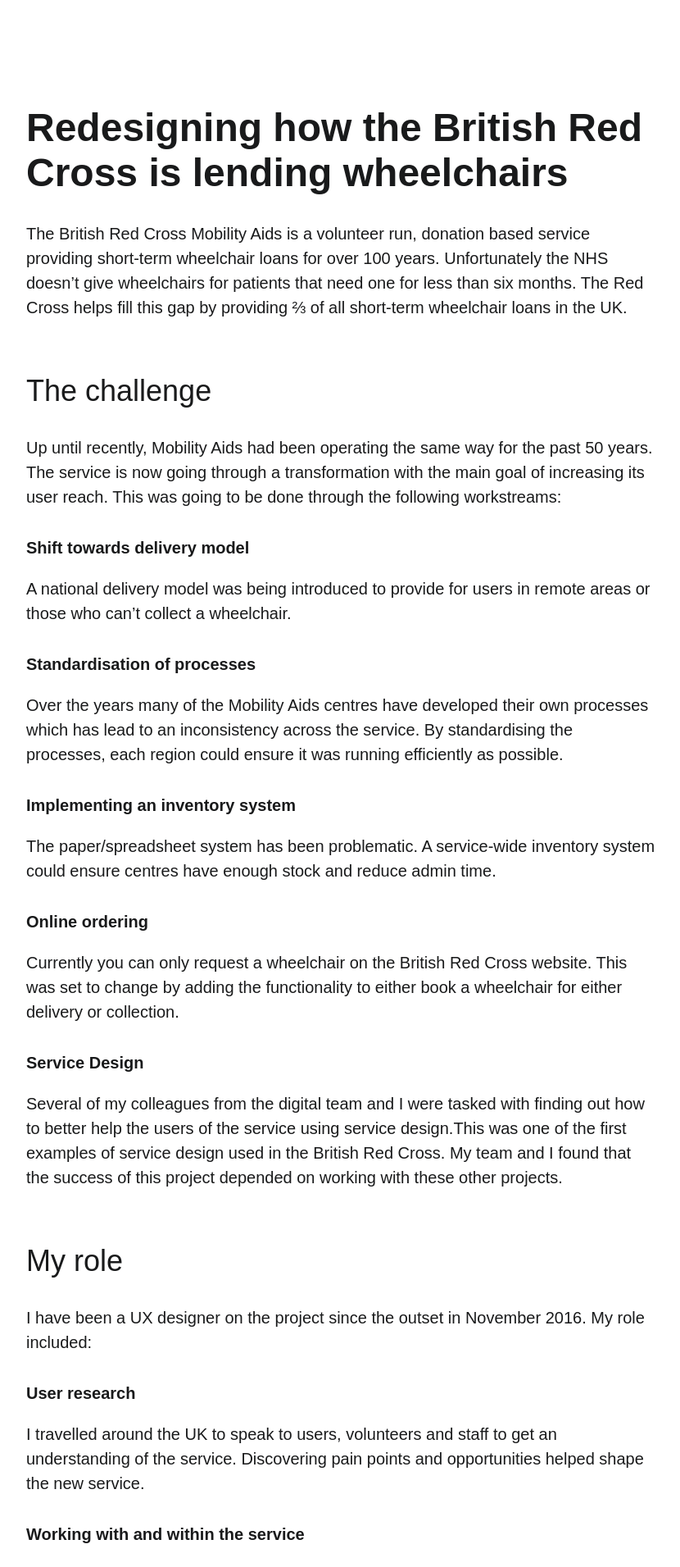
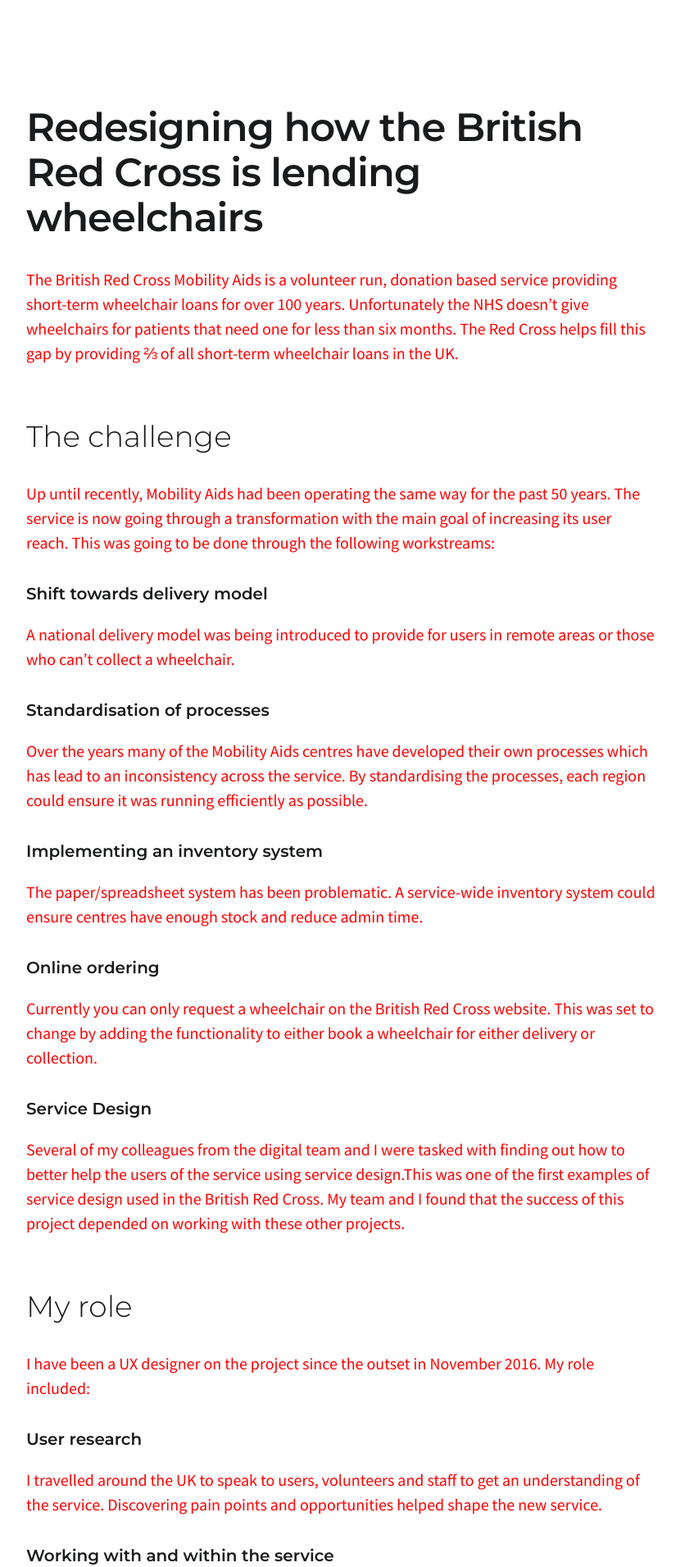
Before and after one commit to adamgparsons/portfolio-website, a Jekyll site: the page built from app/_posts/2018-10-22-british-red-cross.markdown, in a window 1280 px wide. Shown: the top 1911 px of the page at 82% size, without its empty margins (224-1054 px from the left). Built offline with Jekyll 4.4.1, drawn with Linux system fonts in a browser that asks for light colours; some web fonts are replaced.

Commit message:
new typography fixes #4

```diff
--- a/app/_sass/1-settings/s--font-weights.scss
+++ b/app/_sass/1-settings/s--font-weights.scss
@@ -5,4 +5,5 @@
 
 $font-light: 300;
 $font-regular: 400;
+$font-semi-bold: 600;
 $font-bold: 700;
--- a/app/_sass/2-tools/t--fonts.scss
+++ b/app/_sass/2-tools/t--fonts.scss
@@ -2,4 +2,9 @@
 // @tools: fonts
 // ========================================================
 //
-@import url("https://fonts.googleapis.com/css?family=Chivo:300,400,700");
+
+//Montserrat font used by H1, H2 and H3
+@import url("https://fonts.googleapis.com/css?family=Montserrat:300,600");
+
+//Source Sans Pro useed by p
+@import url("https://fonts.googleapis.com/css?family=Source+Sans+Pro:400,700");
--- a/app/_sass/4-elements/e--links.scss
+++ b/app/_sass/4-elements/e--links.scss
@@ -2,8 +2,8 @@
 // @elements: links
 // ========================================================
 //
-
 a {
-  text-decoration: underline;
+  //   border-bottom: 2px solid currentColor;
+  padding-bottom: 1px;
   color: $black;
 }
--- a/app/_sass/4-elements/e--typography.scss
+++ b/app/_sass/4-elements/e--typography.scss
@@ -5,66 +5,96 @@
 body {
   -webkit-font-smoothing: antialiased;
   -moz-osx-font-smoothing: grayscale;
-  font-family: "Chivo", sans-serif;
+  font-family: "Source Sans Pro", sans-serif;
   color: $black;
 }
 
 h1 {
+  font-family: "Montserrat", sans-serif;
   font-size: $font-size1;
-  font-weight: $font-bold;
+  font-weight: $font-semi-bold;
+  letter-spacing: -0.02em;
   margin-top: $margin5;
   margin-bottom: $margin1;
 }
+
+// new h1
+// font-family: Montserrat;
+// font-style: normal;
+// font-weight: 600;
+// line-height: 57px;
+// font-size: 48px;
+// letter-spacing: -0.02em;
 
 .h1-light {
   font-weight: $font-light;
 }
 
 h2 {
-  font-size: $font-size4;
-  font-weight: $font-regular;
+  font-family: "Montserrat", sans-serif;
+  font-size: $font-size2;
+  font-weight: $font-light;
   text-transform: uppercase;
   margin-top: $margin5;
   margin-bottom: $margin4;
 }
 
+// New h2
+// font-family: Montserrat;
+// font-style: normal;
+// font-weight: 300;
+// font-size: 36px;
+
 h3 {
-  font-size: $font-size2;
-  font-weight: $font-regular;
+  font-family: "Montserrat", sans-serif;
+  font-size: $font-size4;
+  font-weight: $font-semi-bold;
   margin-top: $margin0;
   margin-bottom: $margin4;
   line-height: 1.25;
 }
 
-h4 {
-  font-size: $font-size4;
-  font-weight: $font-regular;
-  line-height: 1.25;
-  max-width: $max-width7;
-  margin-bottom: $margin4;
-}
+// h3
+// font-family: Montserrat;
+// font-style: normal;
+// font-weight: 600;
+// line-height: 34px;
+// font-size: 20px;
 
-h5 {
-  font-size: $font-size6;
-  font-weight: $font-regular;
-  color: $grey;
-  margin-top: $margin6;
-}
+// Not needed anymore
+// h4 {
+//   font-size: $font-size4;
+//   font-weight: $font-regular;
+//   line-height: 1.25;
+//   max-width: $max-width7;
+//   margin-bottom: $margin4;
+// }
+
+// Not needed anymore
+// h5 {
+//   font-size: $font-size6;
+//   font-weight: $font-regular;
+//   color: $grey;
+//   margin-top: $margin6;
+// }
 
 p,
 li {
   font-size: $font-size4;
   font-weight: $font-regular;
   line-height: 1.5;
+  color: red;
 }
+
+// new p
+// font-family: Source Sans Pro;
+// font-style: normal;
+// font-weight: normal;
+// line-height: 28px;
+// font-size: 16px;
 
 @include bp-large {
   p {
     max-width: $max-width7;
   }
 }
-
-a {
-  text-decoration: underline;
-  color: $black;
-}
--- a/package.json
+++ b/package.json
@@ -4,7 +4,7 @@
   "description": "*Minima is a one-size-fits-all Jekyll theme for writers*. It's Jekyll's default (and first) theme. It's what you get when you run `jekyll new`.",
   "main": "index.js",
   "scripts": {
-    "build-jekyll": "jekyll build --watch",
+    "build-jekyll": "bundle exec `jekyll build --watch",
     "watch-all": "npm-run-all --parallel watch-css watch-html",
     "watch-css": "onchange './app/_sass/*.scss' -- npm run build-jekyll",
     "watch-html": "onchange './app/_layouts/*.html' './app/_includes/*.html' './app/_posts/*.html' -- npm run build-jekyll",
```
